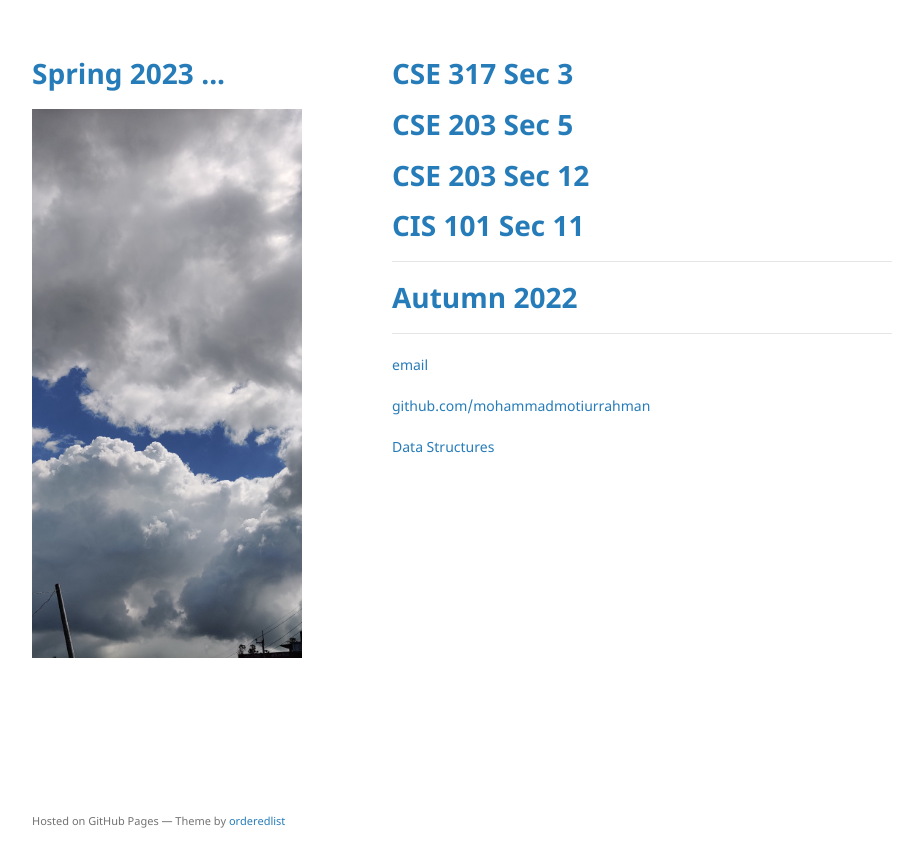
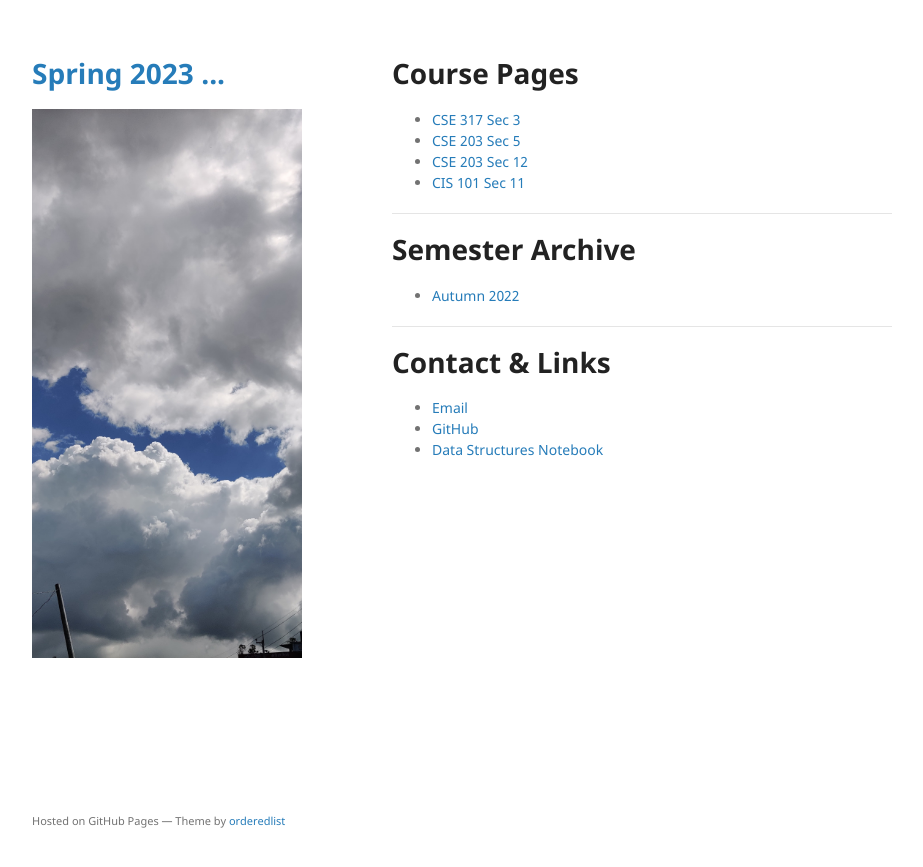
Before and after one commit to mohammadmotiurrahman/mohammadmotiurrahman.github.io, a Jekyll site: the page built from index.md, in a window 1280 px wide. Shown: the top 867 px of the page, without its empty margins (178-1101 px from the left). Built offline with Jekyll 4.4.1, drawn with Linux system fonts in a browser that asks for light colours; our own code applies the rules of GitHub Pages for plain Markdown files.

Commit message:
Update index.md

```diff
--- a/index.md
+++ b/index.md
@@ -1,16 +1,20 @@
-# [CSE 317 Sec 3](https://mohammadmotiurrahman.github.io/cse317_3)
-# [CSE 203 Sec 5](https://mohammadmotiurrahman.github.io/cse203_5)
-# [CSE 203 Sec 12](https://mohammadmotiurrahman.github.io/cse203_12)
-# [CIS 101 Sec 11](https://mohammadmotiurrahman.github.io/cis101_11)
+# Course Pages
 
+- [CSE 317 Sec 3](https://mohammadmotiurrahman.github.io/cse317_3)
+- [CSE 203 Sec 5](https://mohammadmotiurrahman.github.io/cse203_5)
+- [CSE 203 Sec 12](https://mohammadmotiurrahman.github.io/cse203_12)
+- [CIS 101 Sec 11](https://mohammadmotiurrahman.github.io/cis101_11)
 
-* * *
-# [Autumn 2022](https://mohammadmotiurrahman.github.io/autumn2022)
+---
 
-* * *
+# Semester Archive
 
-[email](mailto:mohammadmotiurrahman@gmail.com)
+- [Autumn 2022](https://mohammadmotiurrahman.github.io/autumn2022)
 
-[github.com/mohammadmotiurrahman](https://github.com/mohammadmotiurrahman)
+---
 
-[Data Structures](https://colab.research.google.com/drive/1UxLPRVgJe6Cleeqv3b59vl9fHWnk4ar5?usp=sharing)
+# Contact & Links
+
+- [Email](mailto:mohammadmotiurrahman@gmail.com)
+- [GitHub](https://github.com/mohammadmotiurrahman)
+- [Data Structures Notebook](https://colab.research.google.com/drive/1UxLPRVgJe6Cleeqv3b59vl9fHWnk4ar5?usp=sharing)
```
